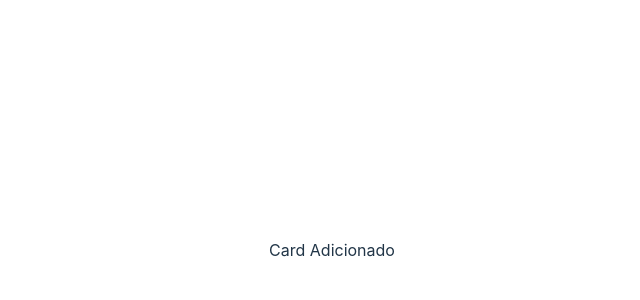
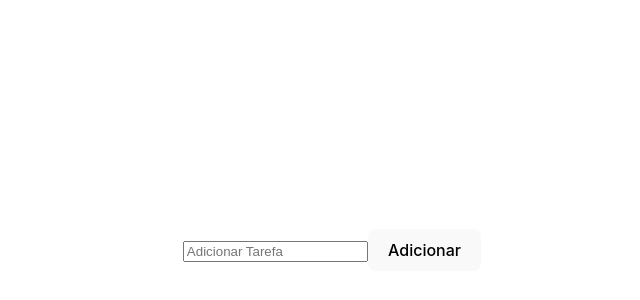
Before and after one commit to AlvaroHCP/M1S09-Lista, a React (Vite) app in the folder to-do-list/: page / in a window 1280 px wide. Shown: the part 150-450 px from the top of the page, without its empty margins (308-948 px from the left). Built offline with nearby package versions, Linux system fonts and the light colour scheme.

Commit message:
Component CardAdicionar Created.

```diff
--- a/to-do-list/src/components/CardAdicionar/index.jsx
+++ b/to-do-list/src/components/CardAdicionar/index.jsx
@@ -1,8 +1,16 @@
+import { useState } from "react"
+
 function CardAdicionar() {
+
+    const [tarefa, adicionaTarefa] = useState("")
 
     return (
         <>
-            Card Adicionado
+            <input type="text"
+                value={tarefa}
+                placeholder="Adicionar Tarefa"
+                onChange={(e) => adicionaTarefa(e.target.value)} />
+            <button onClick={(tarefa) => (tarefa)}>Adicionar</button>
         </>
     )
 }
```
